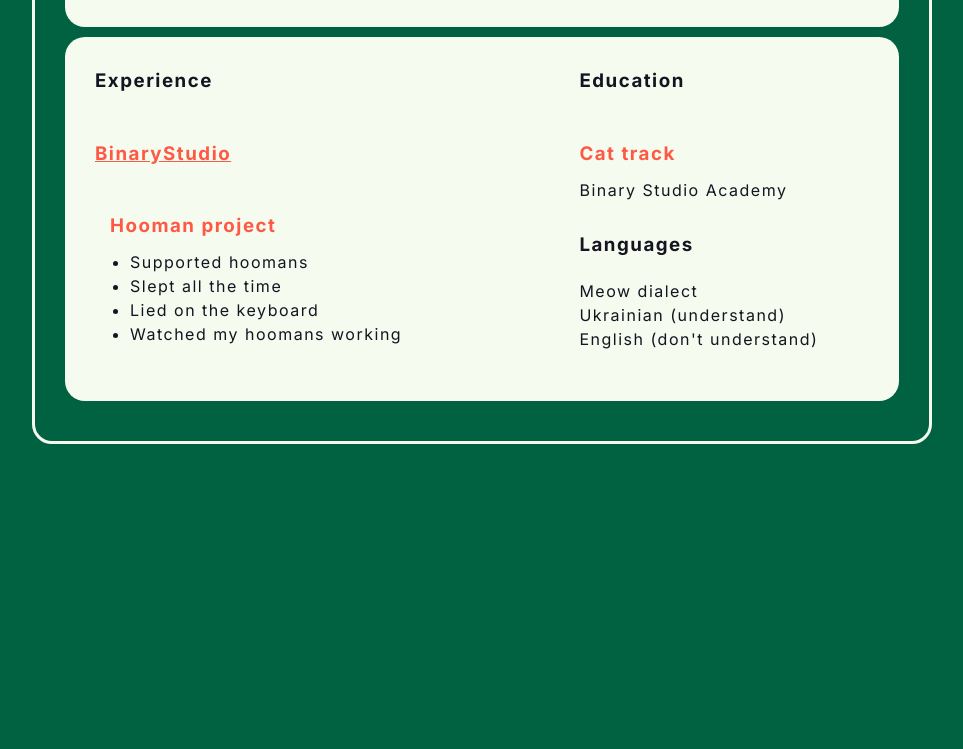
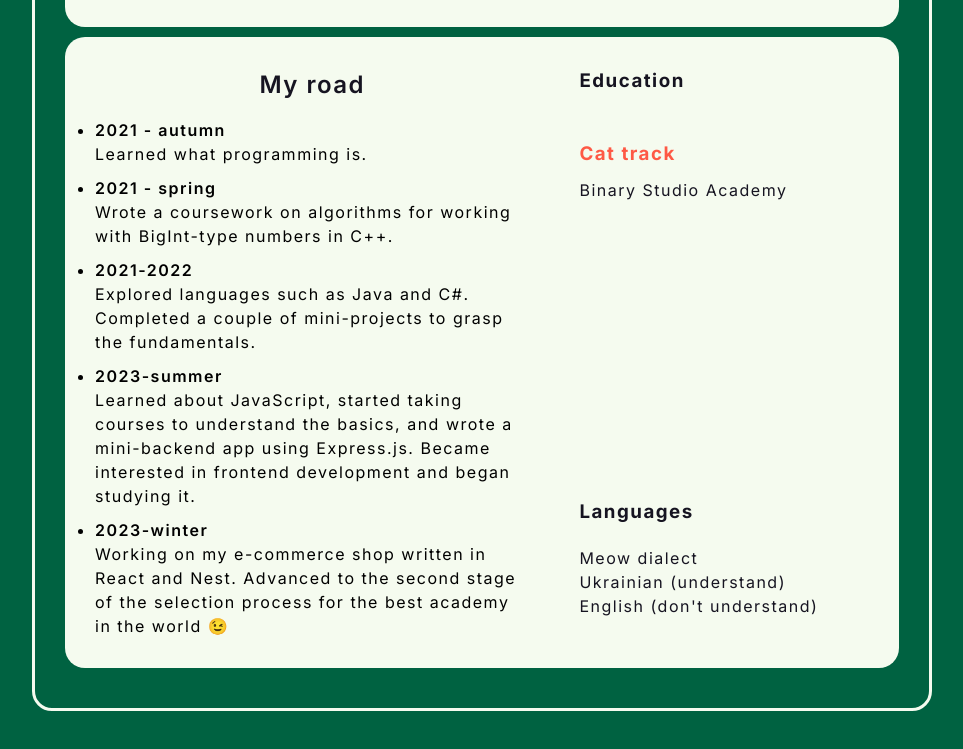
Before and after one commit to ArtemLymarenko/homepage, a plain HTML site: page index.html in a window 1280 px wide. Shown: the part 1108-1857 px from the top of the page, without its empty margins (158-1121 px from the left). Before the commit the page ends 1602 px from the top, so only its background shows below. Drawn offline with Linux system fonts and the light colour scheme.

Commit message:
Added my road section

```diff
--- a/index.html
+++ b/index.html
@@ -187,31 +187,45 @@
           <div class="resume__block">
             <div class="main-info fh">
               <div class="experiences">
-                <h3 class="experiences__header">Experience</h3>
-                <div class="experiences__company">
-                  <div class="experiences__company-header">
-                    <span class="experiences__company-header-durability"
-                      >For whole my life</span
-                    >
-                    <h3 class="experiences__company-header-name">
-                      BinaryStudio
-                    </h3>
-                  </div>
-
-                  <div class="experiences__company-project">
-                    <span class="experiences__company-project-role"
-                      >Binary Studio Cat</span
-                    >
-                    <h3 class="experiences__company-project-name">
-                      Hooman project
-                    </h3>
-                    <ul class="experiences__company-project-responsibilities">
-                      <li>Supported hoomans</li>
-                      <li>Slept all the time</li>
-                      <li>Lied on the keyboard</li>
-                      <li>Watched my hoomans working</li>
-                    </ul>
-                  </div>
+                <h3 class="resume__header">My road</h3>
+                <div class="experiences__timeline">
+                  <ul class="timeline-list fv">
+                    <li>
+                      <p>2021 - autumn</p>
+                      <p>Learned what programming is.</p>
+                    </li>
+                    <li>
+                      <p>2021 - spring</p>
+                      <p>
+                        Wrote a coursework on algorithms for working with
+                        BigInt-type numbers in C++.
+                      </p>
+                    </li>
+                    <li>
+                      <p>2021-2022</p>
+                      <p>
+                        Explored languages such as Java and C#. Completed a
+                        couple of mini-projects to grasp the fundamentals.
+                      </p>
+                    </li>
+                    <li>
+                      <p>2023-summer</p>
+                      <p>
+                        Learned about JavaScript, started taking courses to
+                        understand the basics, and wrote a mini-backend app
+                        using Express.js. Became interested in frontend
+                        development and began studying it.
+                      </p>
+                    </li>
+                    <li>
+                      <p>2023-winter</p>
+                      <p>
+                        Working on my e-commerce shop written in React and Nest.
+                        Advanced to the second stage of the selection process
+                        for the best academy in the world &#x1F609;
+                      </p>
+                    </li>
+                  </ul>
                 </div>
               </div>
 
--- a/styles.css
+++ b/styles.css
@@ -205,23 +205,17 @@ body {
   margin-right: 50px;
 }
 
+.timeline-list {
+  gap: 10px;
+}
+
+.timeline-list > li > p:first-child {
+  font-size: 16px;
+  font-weight: 600;
+}
+
 .experiences__header {
   color: var(--secondary-text-color);
-  text-align: left;
-  margin-bottom: 20px;
-}
-
-.experiences__company-header-durability {
-  color: var(--durability-text-color);
-  text-align: left;
-  margin-bottom: 10px;
-  font-size: 15px;
-}
-
-.experiences__company-header-name {
-  color: var(--primary-text-color);
-  text-decoration-color: var(--text-decoration-color);
-  text-decoration-line: underline;
   text-align: left;
   margin-bottom: 20px;
 }
```
